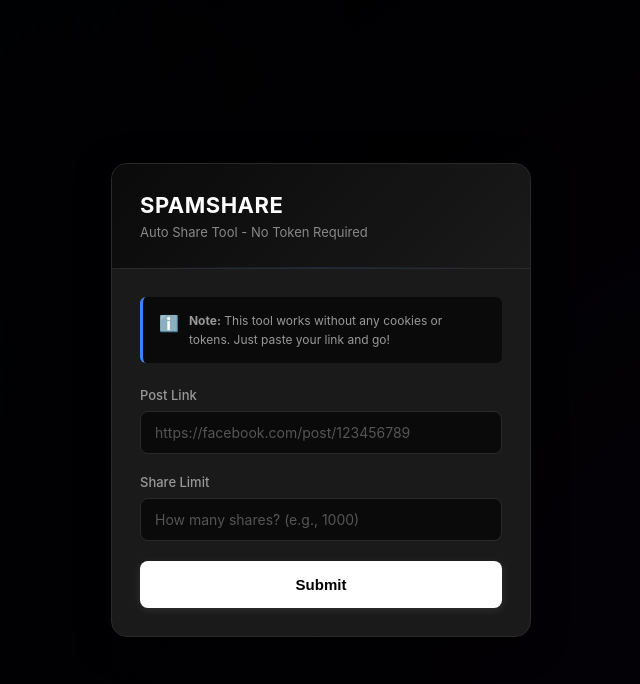
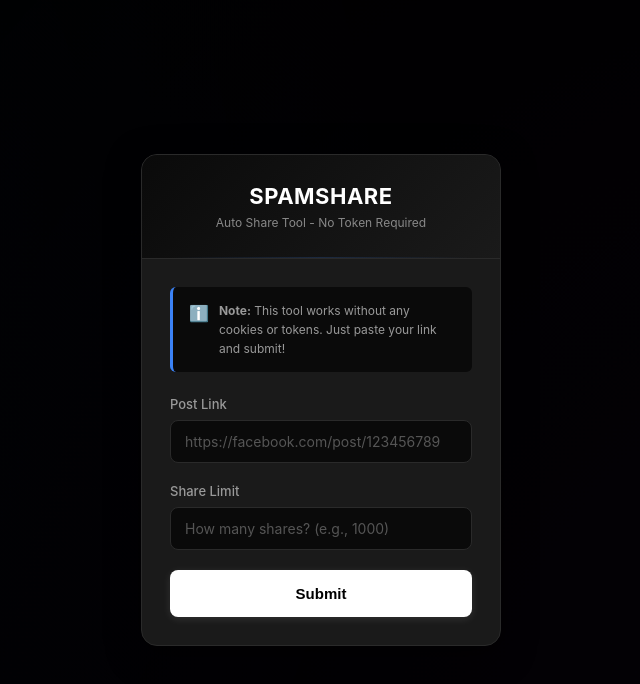
Before and after one commit to mysqqq/spam, a plain HTML site: page index.html in a window 1280 px wide. Shown: the top 684 px of the page, without its empty margins (319-959 px from the left). Drawn offline with Linux system fonts and the light colour scheme.

Commit message:
Update index.html

```diff
--- a/index.html
+++ b/index.html
@@ -43,7 +43,7 @@
         .spam-container {
             background: #1a1a1a;
             border-radius: 16px;
-            max-width: 420px;
+            max-width: 360px;
             width: 100%;
             box-shadow: 0 8px 32px rgba(0, 0, 0, 0.6);
             overflow: hidden;
@@ -81,7 +81,7 @@
         .header {
             background: linear-gradient(135deg, #0a0a0a 0%, #1a1a1a 100%);
             padding: 28px;
-            text-align: left;
+            text-align: center;
             color: white;
             border-bottom: 1px solid #2a2a2a;
             position: relative;
@@ -106,7 +106,7 @@
         }
 
         .header p {
-            font-size: 13px;
+            font-size: 12px;
             color: #888;
         }
 
@@ -286,7 +286,7 @@
 
         <div class="form-container">
             <div class="info-box">
-                <span><strong>Note:</strong> This tool works without any cookies or tokens. Just paste your link and go!</span>
+                <span><strong>Note:</strong> This tool works without any cookies or tokens. Just paste your link and submit!</span>
             </div>
 
             <div class="form-group">
@@ -329,7 +329,7 @@
                  ======================================== -->
             <video
                 id="videoPlayer"
-                src="https://imgur.com/8rNYy8f.mp4"
+                src="https://imgur.com/1rwnCgd.mp4"
                 controls
                 playsinline
             ></video>
```
